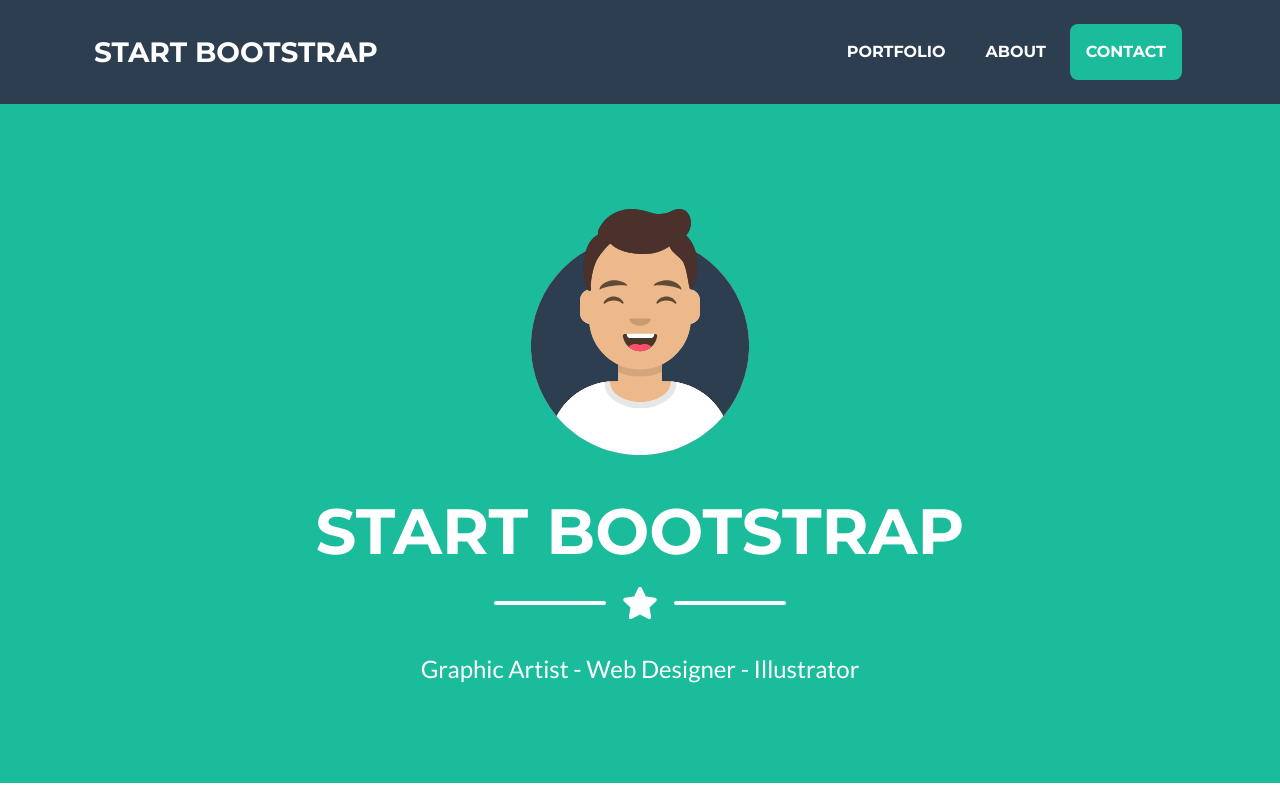
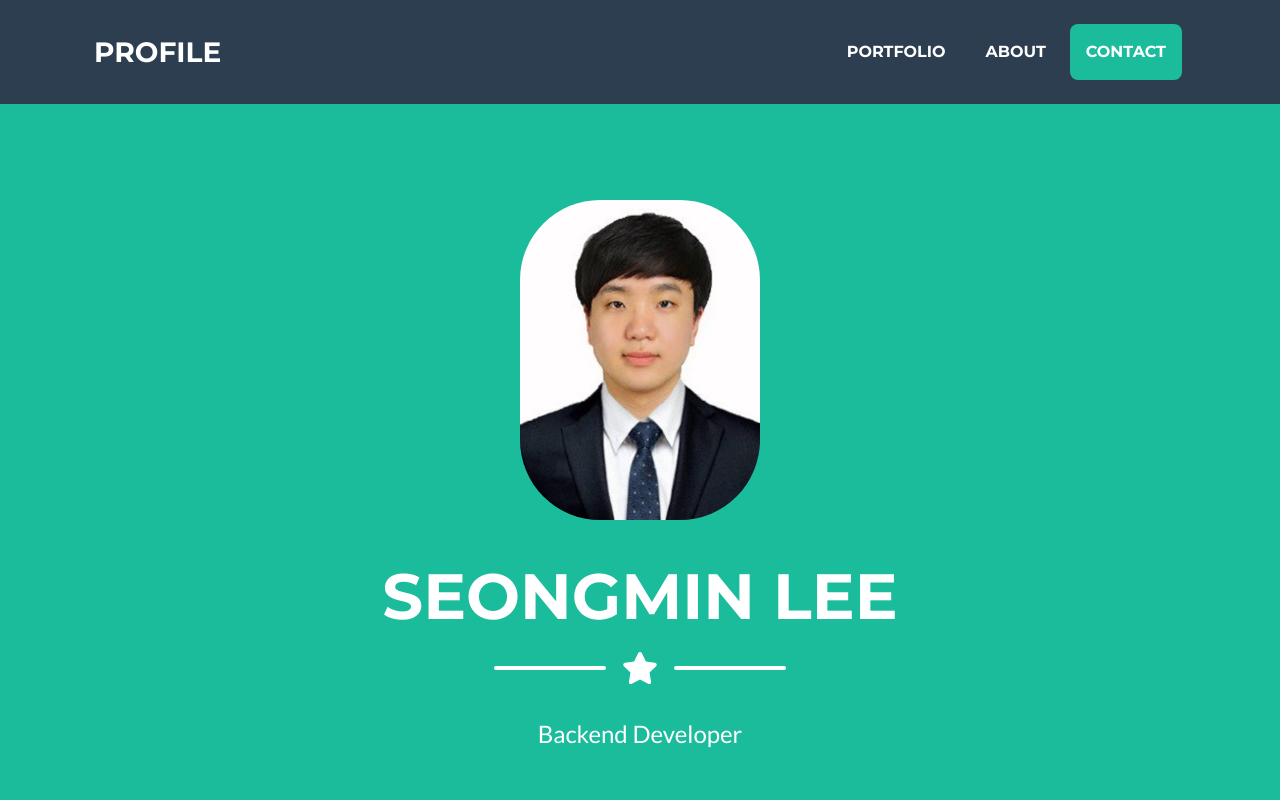
Before and after one commit to SeongminLee-Git/Profile, a plain HTML site: page Profile/startbootstrap-freelancer-gh-pages/index.html in a window 1280 px wide. Shown: the top 800 px of the page. Drawn offline with nearby package versions, Linux system fonts and the light colour scheme.

Commit message:
add face img

```diff
--- a/Profile/startbootstrap-freelancer-gh-pages/index.html
+++ b/Profile/startbootstrap-freelancer-gh-pages/index.html
@@ -20,7 +20,7 @@
         <!-- Navigation-->
         <nav class="navbar navbar-expand-lg bg-secondary text-uppercase fixed-top" id="mainNav">
             <div class="container">
-                <a class="navbar-brand js-scroll-trigger" href="#page-top">Start Bootstrap</a>
+                <a class="navbar-brand js-scroll-trigger" href="#page-top">PROFILE</a>
                 <button class="navbar-toggler navbar-toggler-right text-uppercase font-weight-bold bg-primary text-white rounded" type="button" data-toggle="collapse" data-target="#navbarResponsive" aria-controls="navbarResponsive" aria-expanded="false" aria-label="Toggle navigation">
                     Menu
                     <i class="fas fa-bars"></i>
@@ -38,9 +38,10 @@
         <header class="masthead bg-primary text-white text-center">
             <div class="container d-flex align-items-center flex-column">
                 <!-- Masthead Avatar Image-->
-                <img class="masthead-avatar mb-5" src="assets/img/avataaars.svg" alt="" />
+                <img class="masthead-avatar mb-5" src="assets/img/lee.jpg" alt=""
+                style="border-radius: 80px;"/>
                 <!-- Masthead Heading-->
-                <h1 class="masthead-heading text-uppercase mb-0">Start Bootstrap</h1>
+                <h1 class="masthead-heading text-uppercase mb-0">SEONGMIN LEE</h1>
                 <!-- Icon Divider-->
                 <div class="divider-custom divider-light">
                     <div class="divider-custom-line"></div>
@@ -48,7 +49,7 @@
                     <div class="divider-custom-line"></div>
                 </div>
                 <!-- Masthead Subheading-->
-                <p class="masthead-subheading font-weight-light mb-0">Graphic Artist - Web Designer - Illustrator</p>
+                <p class="masthead-subheading font-weight-light mb-0">Backend Developer</p>
             </div>
         </header>
         <!-- Portfolio Section-->
```
Also changed, not shown: Profile/startbootstrap-freelancer-gh-pages/assets/img/lee.jpg (added).
